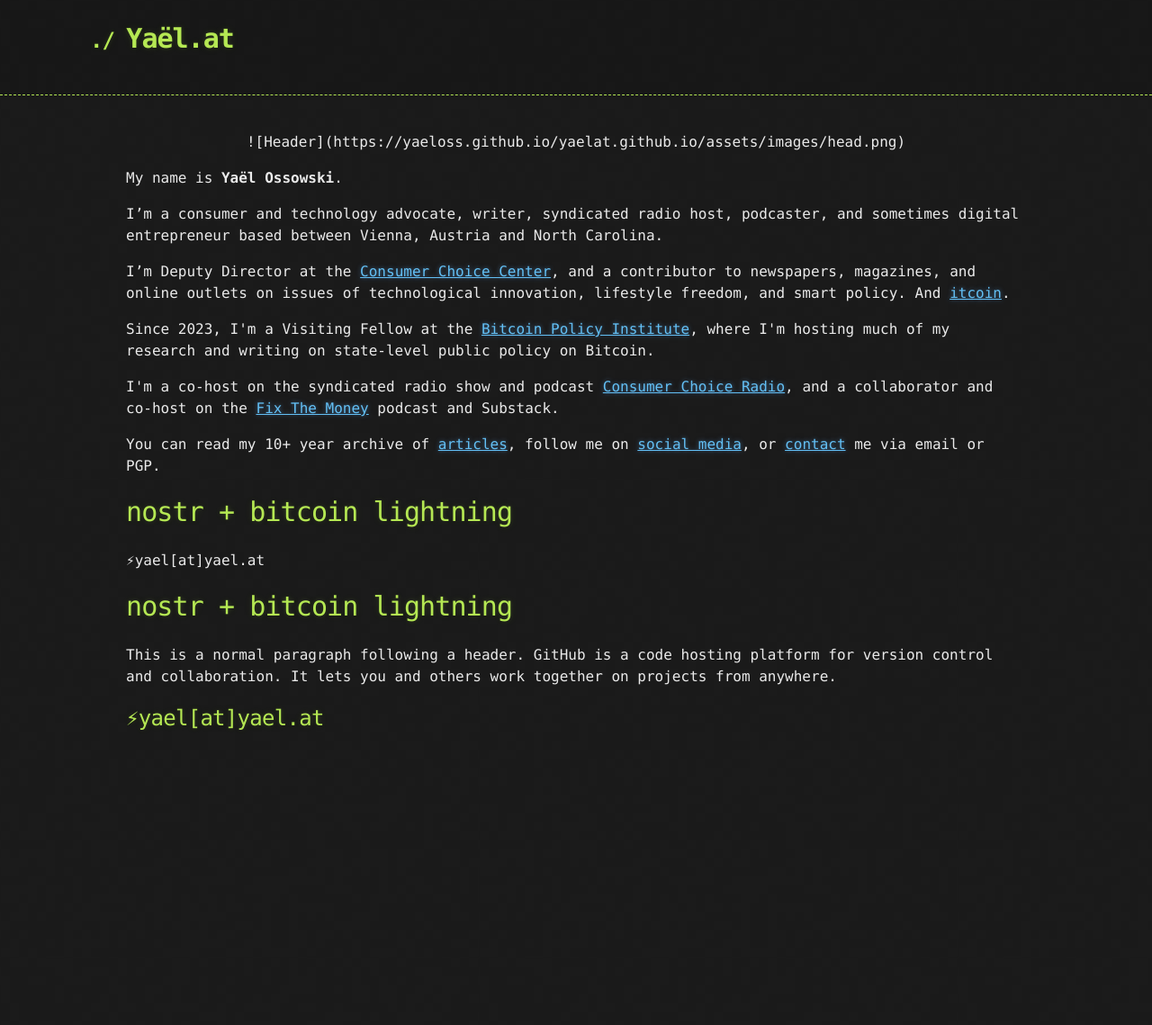
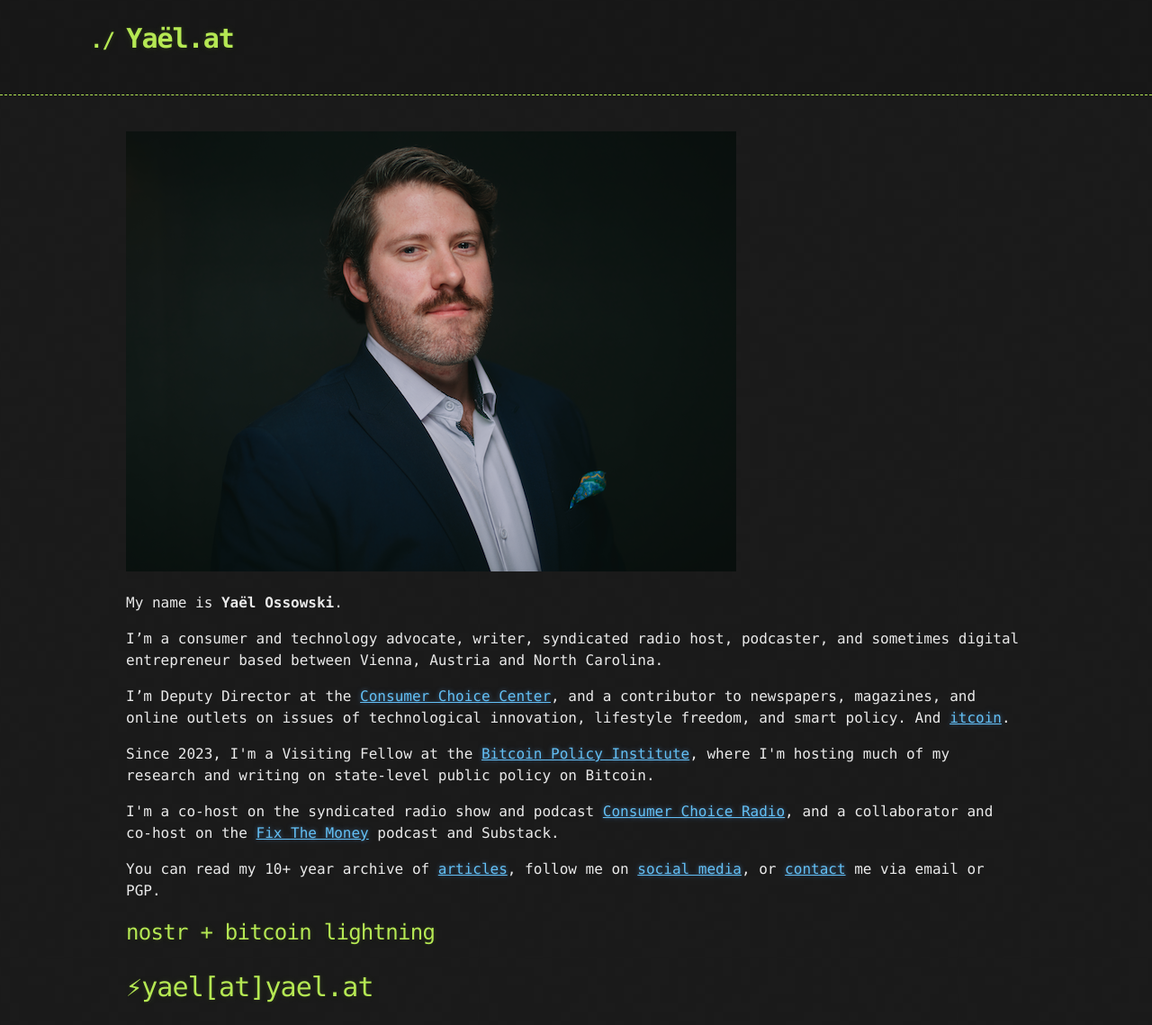
Before and after one commit to yaeloss/yaelat.github.io, a Jekyll site: the page built from index.md, in a window 1280 px wide. Shown: the whole page at 90% size. Built offline with Jekyll 4.4.1, drawn with Linux system fonts in a browser that asks for light colours; the repository's description, which GitHub fills in, is left out; before the commit the page ends 900 px from its top, so only the background shows below that.

Commit message:
remove center

```diff
--- a/index.md
+++ b/index.md
@@ -1,9 +1,7 @@
 ---
 layout: default
 ---
-<center>
 ![Header](https://yaeloss.github.io/yaelat.github.io/assets/images/head.png)
-</center>
 
   <p>My name is <b>Yaël Ossowski</b>.</p>
 
@@ -18,12 +16,6 @@ layout: default
   <p>You can read my 10+ year archive of <a href="http:/yael.ca/">articles</a>, follow me on <a href="/links/">social media</a>, or <a href="/contact/">contact</a> me via email or PGP.</p>
 
 
-# nostr + bitcoin lightning
+## nostr + bitcoin lightning
 
-&#9889;yael[at]yael.at
-
-# nostr + bitcoin lightning
-
-This is a normal paragraph following a header. GitHub is a code hosting platform for version control and collaboration. It lets you and others work together on projects from anywhere.
-
-## &#9889;yael[at]yael.at
+# &#9889;yael[at]yael.at
```
